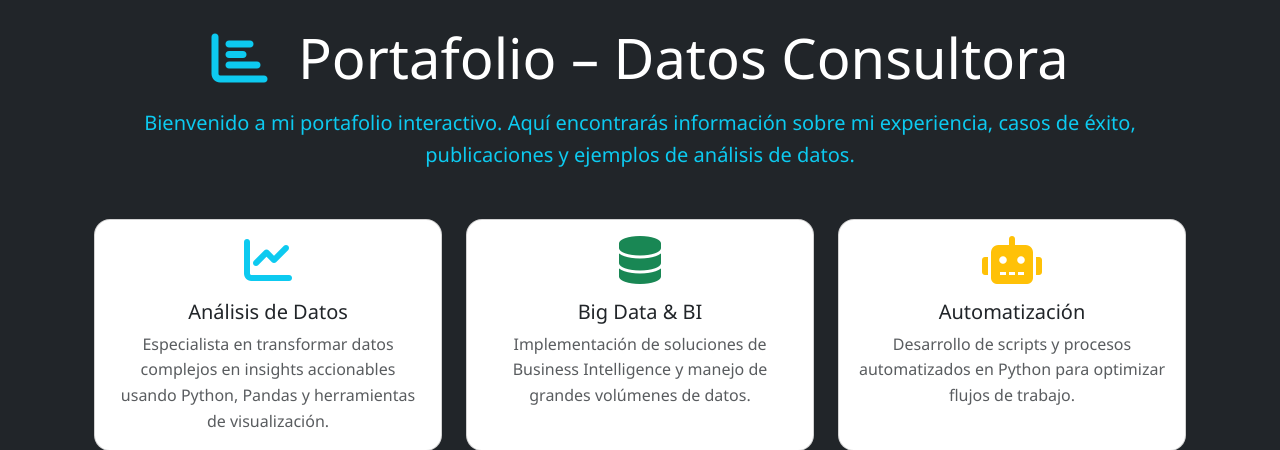
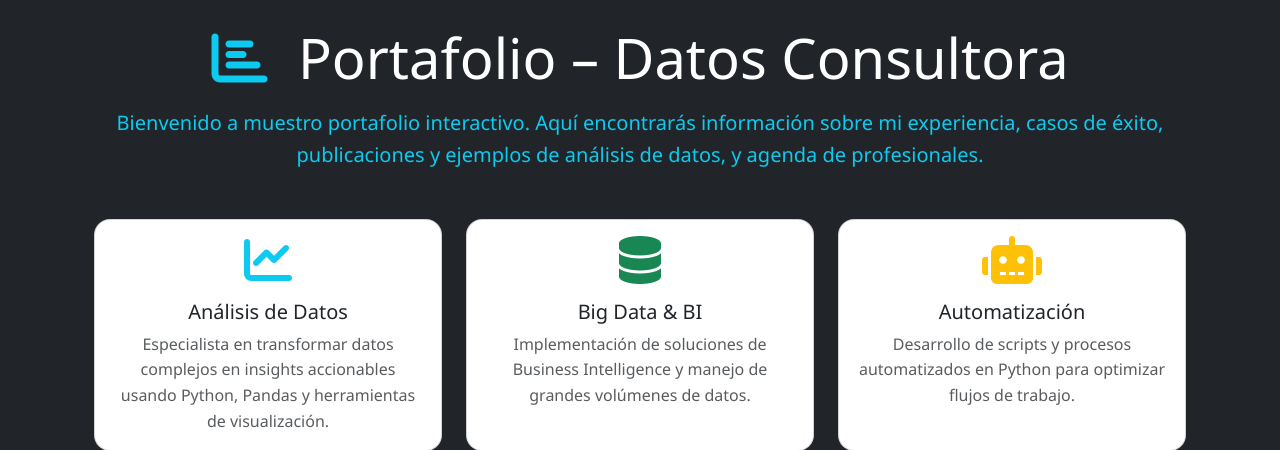
Before and after one commit to astiazu/bioforge-pro, a Flask app: page / in a window 1280 px wide. Shown: the part 62-512 px from the top of the page. Run offline with Flask 3, Linux system fonts and the light colour scheme.

Commit message:
fix: presentaciones - agenda de visitas

```diff
--- a/templates/base.html
+++ b/templates/base.html
@@ -48,9 +48,7 @@
                             Publicaciones
                         </a>
                     </li>
-                    <!-- <li class="nav-item">
-                        <a class="nav-link" href="{{ url_for('routes.public_notes') }}">Blog</a>
-                    </li> -->
+
                     <li class="nav-item">
                         <a class="nav-link {% if active_tab == 'blog_public' %}active{% endif %}"
                            href="{{ url_for('routes.public_notes') }}">
--- a/templates/index.html
+++ b/templates/index.html
@@ -12,8 +12,8 @@
                     Portafolio – Datos Consultora
                 </h1>
                 <p class="lead text-info">
-                    Bienvenido a mi portafolio interactivo. Aquí encontrarás información sobre mi experiencia,
-                    casos de éxito, publicaciones y ejemplos de análisis de datos.
+                    Bienvenido a muestro portafolio interactivo. Aquí encontrarás información sobre mi experiencia,
+                    casos de éxito, publicaciones y ejemplos de análisis de datos, y agenda de profesionales.
                 </p>
             </div>
         </div>
--- a/templates/public/calendario_turnos.html
+++ b/templates/public/calendario_turnos.html
@@ -5,7 +5,7 @@
 <div class="container mt-5">
     <div class="row">
         <div class="col-lg-8">
-            <h3>{{ doctor.username }} - Calendario de Turnos</h3>
+            <h3>{{ doctor.username }} - Agenda de visitas</h3>
             <p class="text-muted">Selecciona un día con disponibilidad para ver los horarios.</p>
             <div id="calendar"
                  data-doctor-id="{{ doctor.id }}"
--- a/templates/turnos.html
+++ b/templates/turnos.html
@@ -40,7 +40,7 @@
             {% else %}
                 <div class="alert alert-info">
                     <i class="fas fa-calendar-alt"></i>
-                    No hay disponibilidad para este consultorio.
+                    No hay disponibilidad para esta ubicación.
                 </div>
             {% endif %}
         </div>
```
